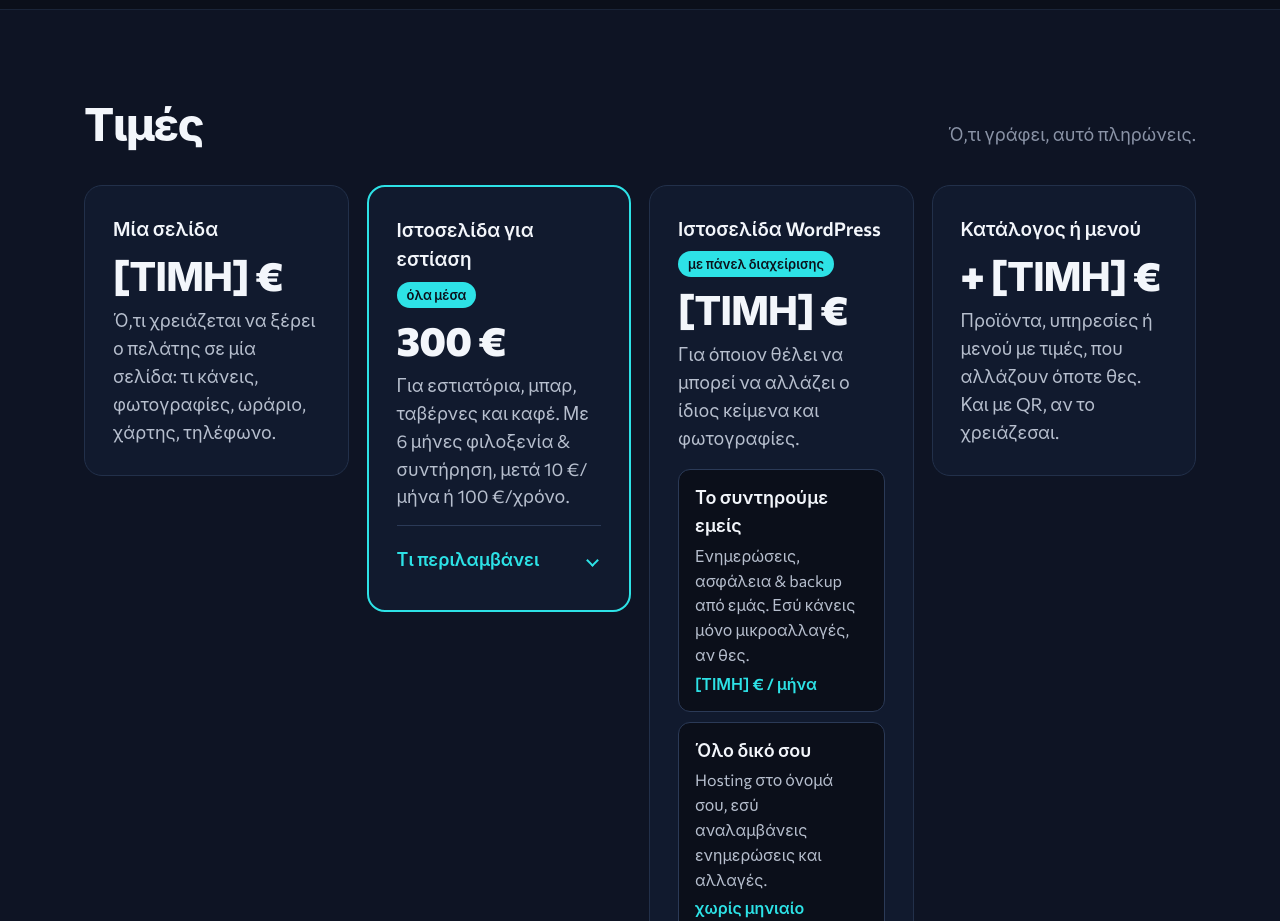
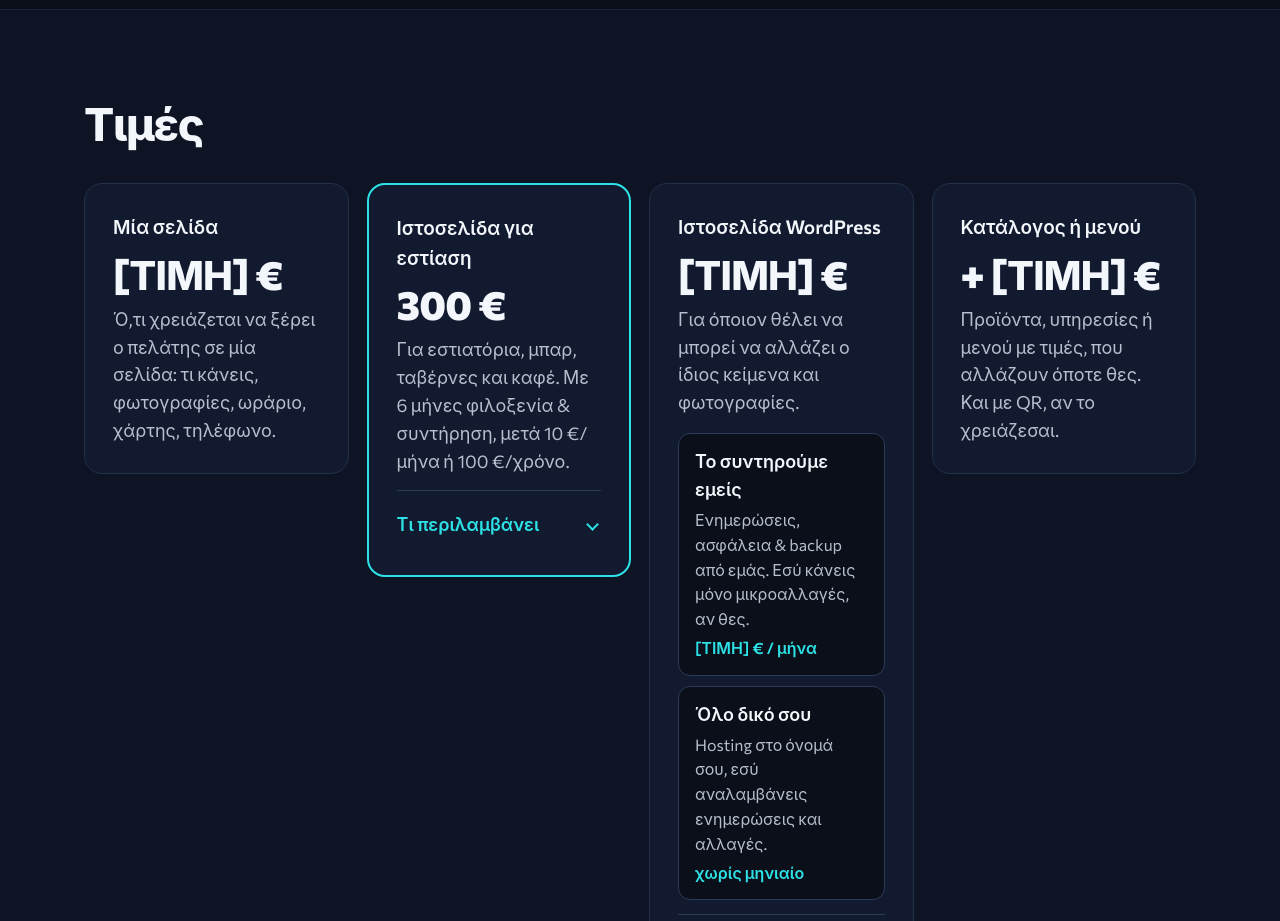
Before and after one commit to padredeldios/micompania, a plain HTML site: page index.html in a window 1280 px wide. Shown: the part 1700-2621 px from the top of the page. Drawn offline with Linux system fonts and the light colour scheme.

Commit message:
Update index.html

```diff
--- a/index.html
+++ b/index.html
@@ -151,7 +151,6 @@
     <div class="container">
       <div class="section-head">
         <h2>Τιμές</h2>
-        <p class="muted-2">Ό,τι γράφει, αυτό πληρώνεις.</p>
       </div>
       <div class="cards">
 
@@ -164,7 +163,6 @@
         <article class="card featured">
           <div class="card-top">
             <h3>Ιστοσελίδα για εστίαση</h3>
-            <span class="badge">όλα μέσα</span>
           </div>
           <div class="price">300 €</div>
           <p>Για εστιατόρια, μπαρ, ταβέρνες και καφέ. Με 6 μήνες φιλοξενία &amp; συντήρηση, μετά 10 €/μήνα ή 100 €/χρόνο.</p>
@@ -187,7 +185,6 @@
         <article class="card">
           <div class="card-top">
             <h3>Ιστοσελίδα WordPress</h3>
-            <span class="badge">με πάνελ διαχείρισης</span>
           </div>
           <div class="price">[ΤΙΜΗ] €</div>
           <p>Για όποιον θέλει να μπορεί να αλλάζει ο ίδιος κείμενα και φωτογραφίες.</p>
```
